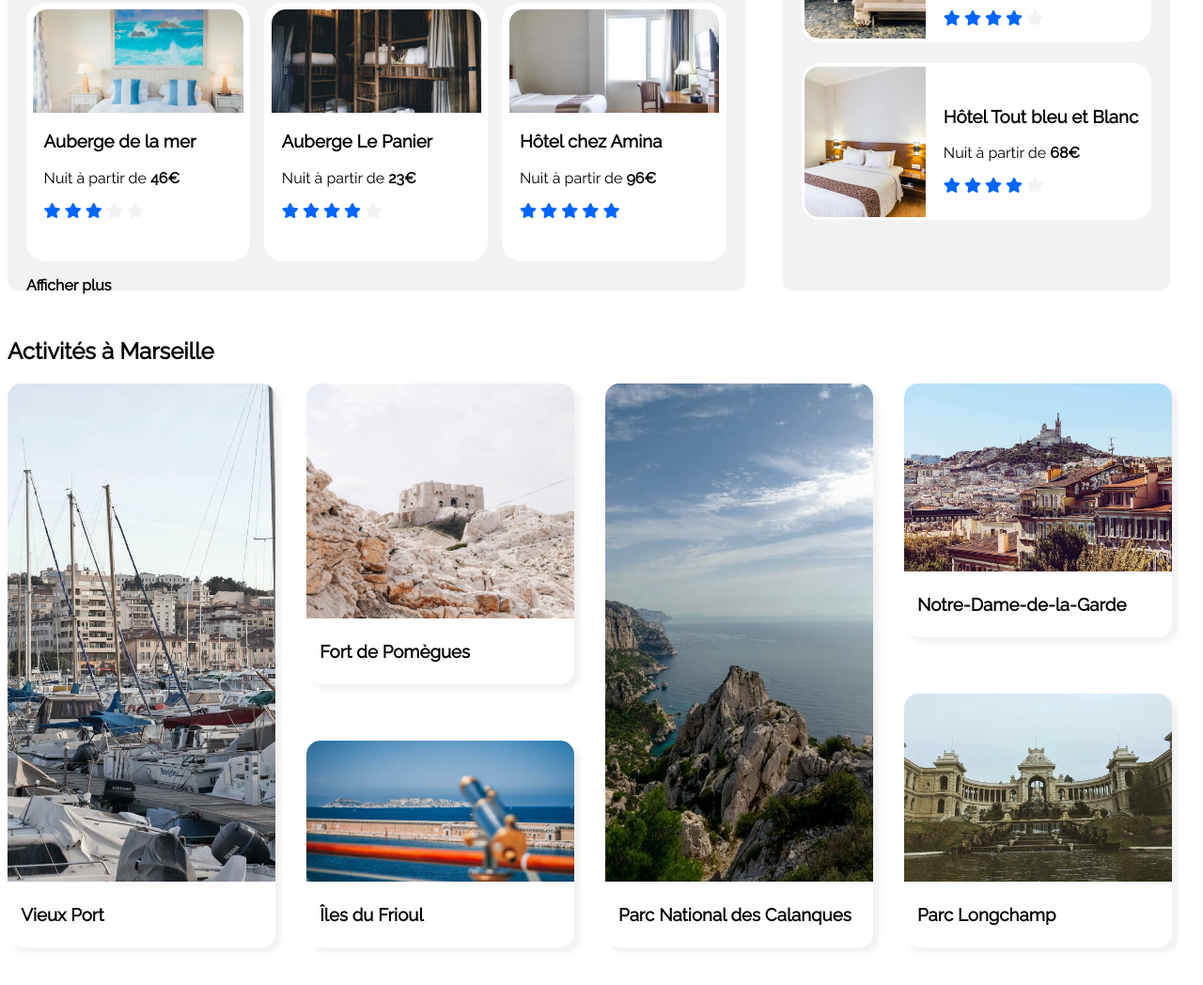
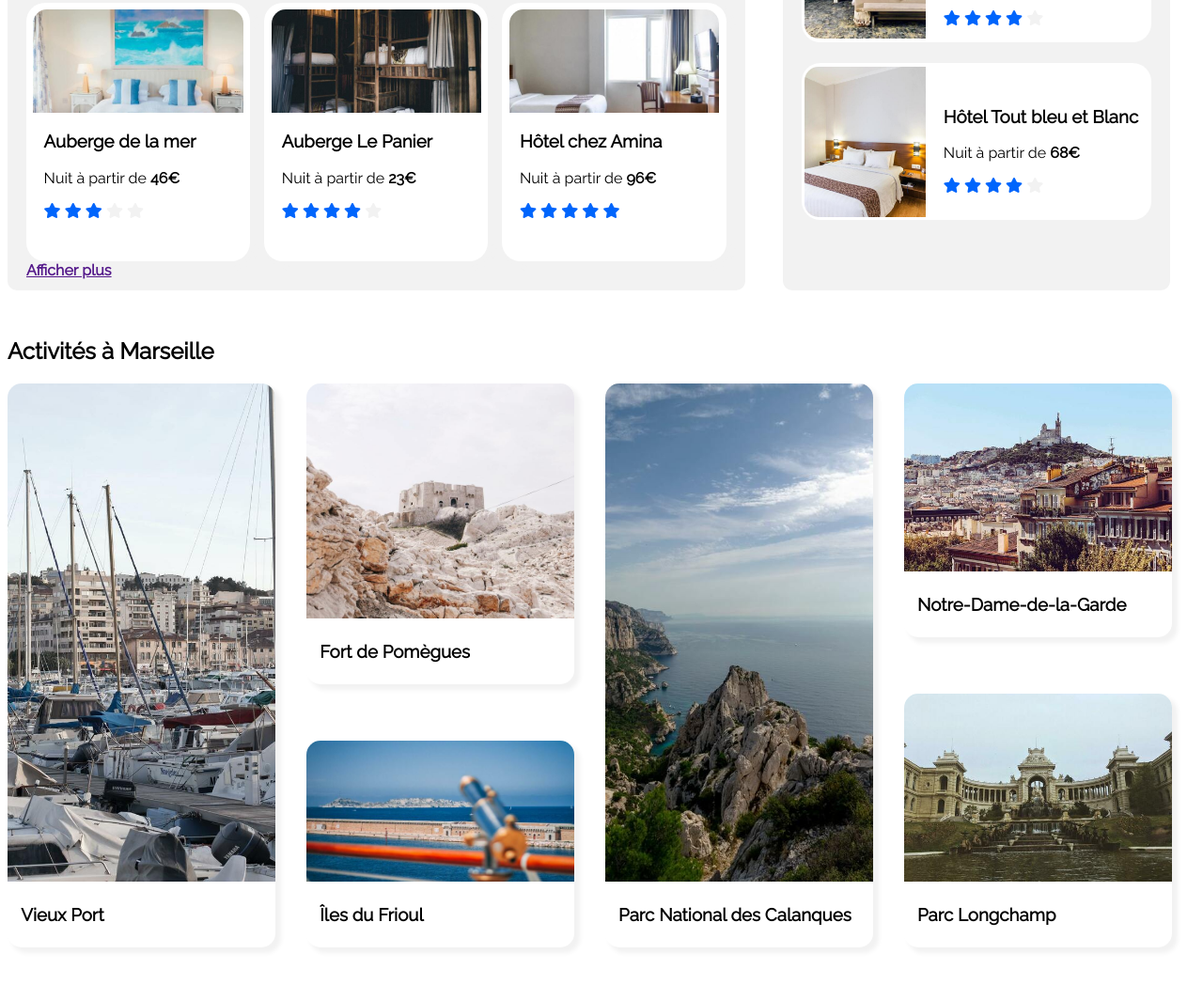
Before and after one commit to Sindahera/Booki, a plain HTML site: page index.html in a window 1280 px wide. Shown: the part 845-1893 px from the top of the page at 94% size. Drawn offline with Linux system fonts and the light colour scheme.

Commit message:
commit 7

```diff
--- a/index.html
+++ b/index.html
@@ -224,8 +224,7 @@
             </div>
           </div>
         </div>
-        <div></div>
-        <p class="texte-gras">Afficher plus</p>
+        <div class="texte-gras"><a href="">Afficher plus</a></div>
       </div>
       <div class="size-populaires bloc-populaires back-gris">
         <div class="flex-between">
```
